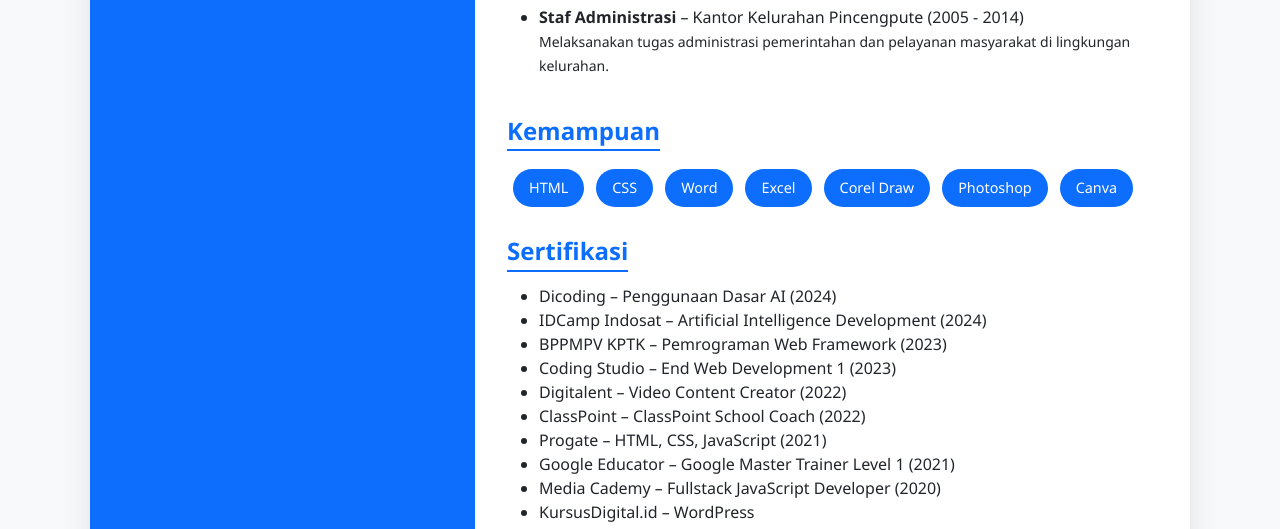
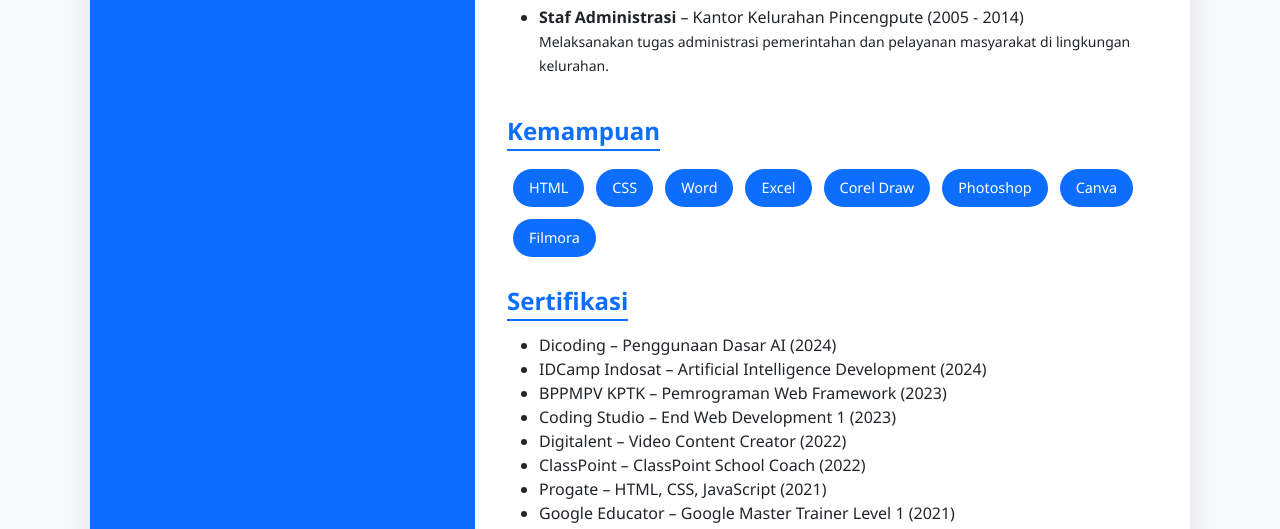
Before and after one commit to hastomo106/biodata, a plain HTML site: page index.html in a window 1280 px wide. Shown: the part 571-1100 px from the top of the page. Drawn offline with nearby package versions, Linux system fonts and the light colour scheme.

Commit message:
Update index.html

```diff
--- a/index.html
+++ b/index.html
@@ -158,6 +158,7 @@
         <span class="badge-skill">Corel Draw</span>
         <span class="badge-skill">Photoshop</span>
         <span class="badge-skill">Canva</span>
+         <span class="badge-skill">Filmora</span>
       </div>
 
 
```
